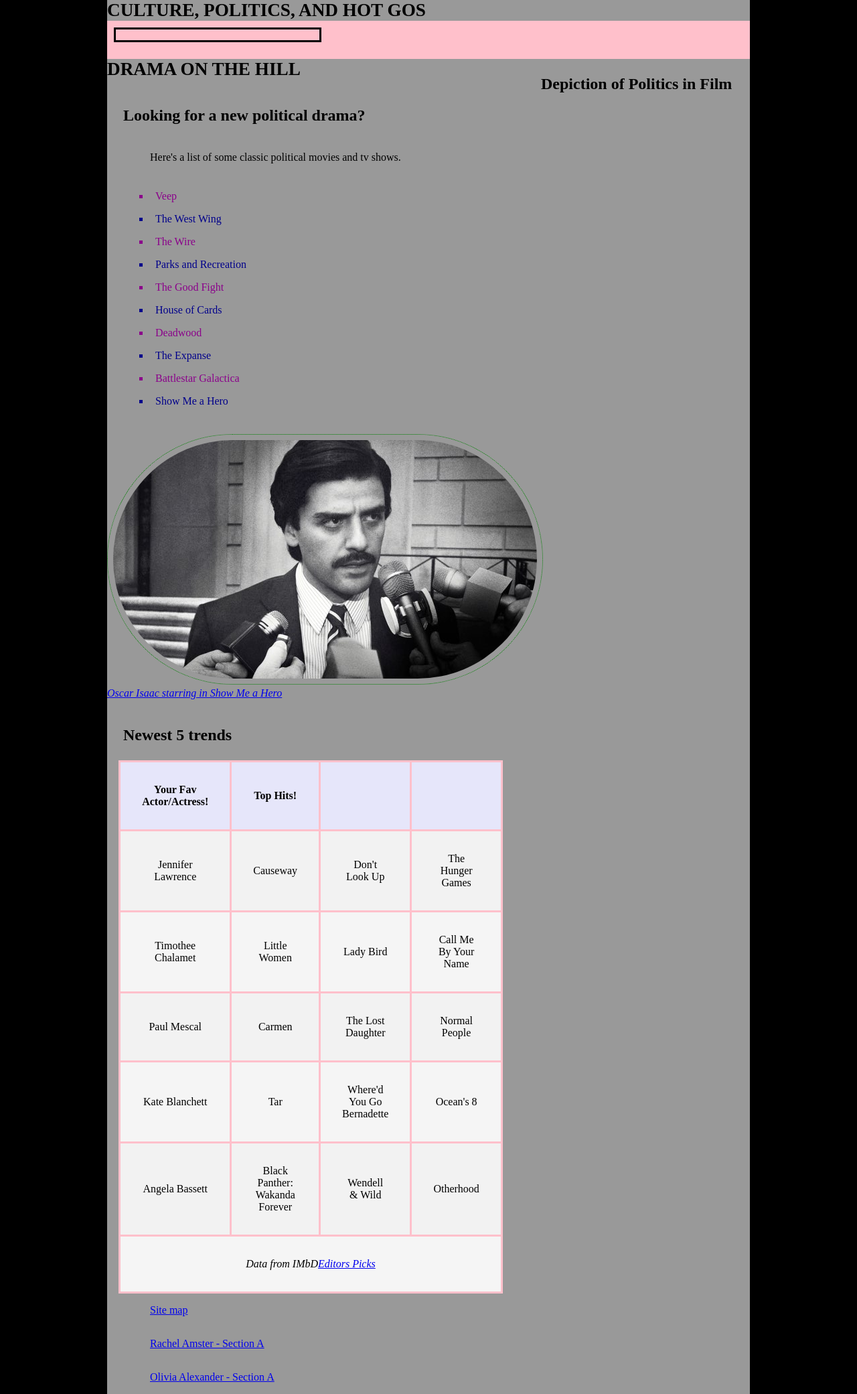
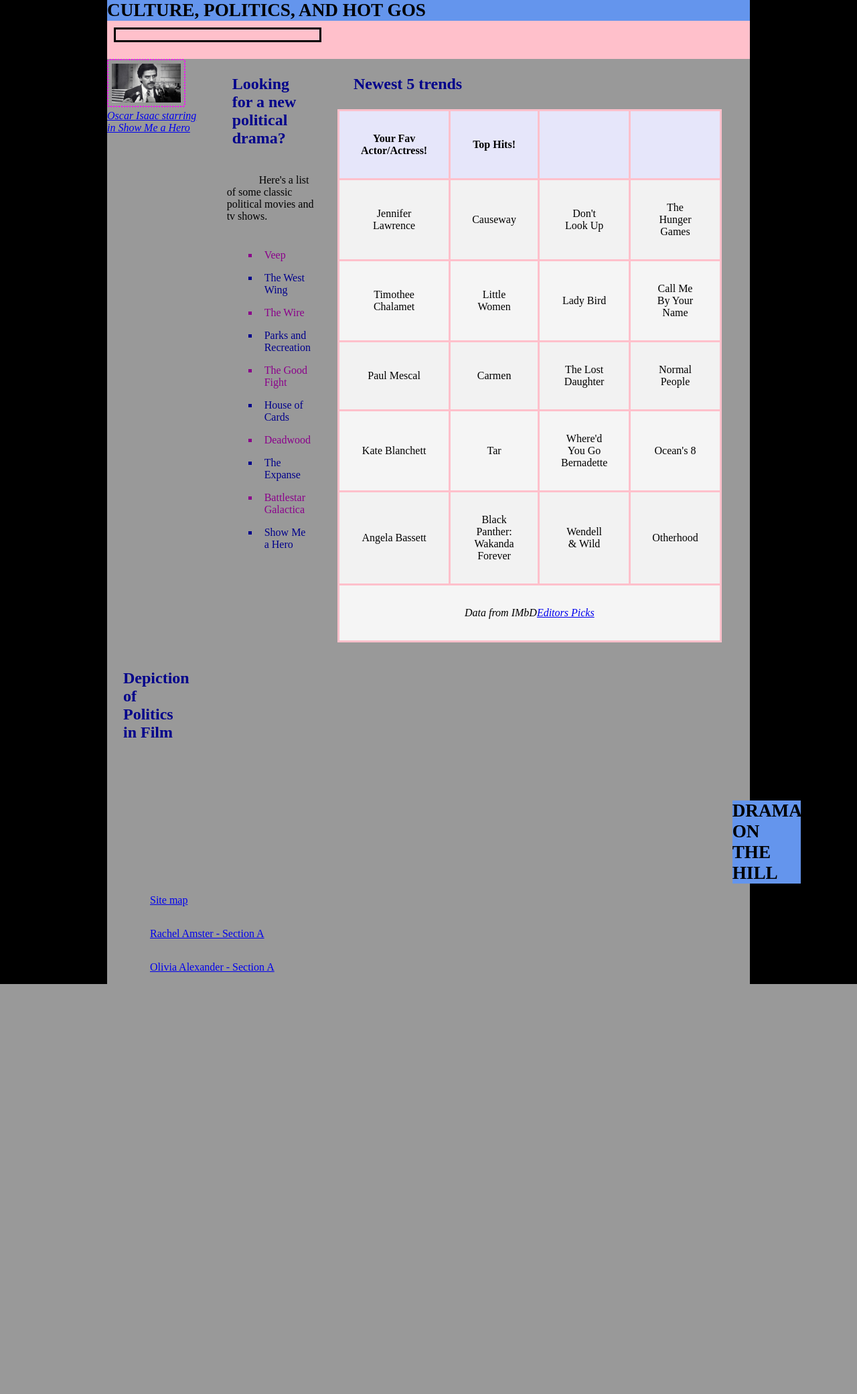
Before and after one commit to ogalexan/Gossip-Website, a PHP site: page /index.php in a window 1280 px wide. Shown: the whole page at 67% size. After the commit the page ends 1469 px from the top, so only its background shows below. Run offline with PHP 8.4, Linux system fonts and the light colour scheme; a stand-in replaces the project's code that opens the database connection.

Commit message:
Add files via upload

```diff
--- a/custom.css
+++ b/custom.css
@@ -9,6 +9,8 @@
     width: 90%;
     margin: auto;
     background-color: rgba(255,255,255, .6);
+    grid-template-areas: "nav nav" "header header" "info1 info2" "info3 info4" "footer footer";
+
   }
 
   html{
@@ -23,6 +25,7 @@
 
   h2{
     padding: 1em;
+    color: darkblue;
   }
 
   p{
@@ -73,8 +76,14 @@
     border-top: magenta;
     border-left: magenta;
     border-right: magenta;
+    grid-area : nav;
   }
-
+/**
+  header{
+    background: cornflowerblue;
+    grid-area: header;
+  }
+*/
   li{
     list-style-type: square;
   }
@@ -201,7 +210,10 @@ legend {
 }
 
 img {
-    max-width: 100%;
+    border-radius: 4px;
+    padding: 5px;
+    border: 2px dotted magenta;
+    width: 90%;
 }
 
 p {
@@ -217,29 +229,51 @@ ol {
 
   main {
     display: grid;
-    grid-template-areas: "box1 box2" "box4 box2" "box3 box3";
-    grid-template-columns: auto 35%;
+    grid-template-areas: "info1 info2" "info3 info4";
+    grid-template-columns: auto auto;
     grid-gap: 1em
   }
 
-  .form main {
-    grid-template-areas: "box1 box2" "box3 box2" "box1 box1";
-  }
+  /**
+  nav nav
+  header header
+  figure1 figure2
+  info1 info2
+  footer footer
+  /
+  **/
 
-  main h1:first-child {
-    grid-area: box1;
+.index main {
+  grid-template-areas: "info3 info4" "info2 info1";
+}
+
+.array main {
+  grid-template-areas: "info1 info2" "info3 info3";
+}
+
+.detail main {
+  grid-template-areas: "info2 info1 info3" "info4 info1 info5";
+}
+
+ h1{
+  background: cornflowerblue;
+  grid-area: header;
+}
+
+  main section:nth-child(1) {
+    grid-area: info1;
   }
 
   main section:nth-child(2) {
-    grid-area: box2;
+    grid-area: info2;
   }
 
   main section:nth-child(3) {
-    grid-area: box3;
+    grid-area: info3;
   }
 
   main section:nth-child(4) {
-    grid-area: box4;
+    grid-area: info4
   }
 
   .activePage{
```
